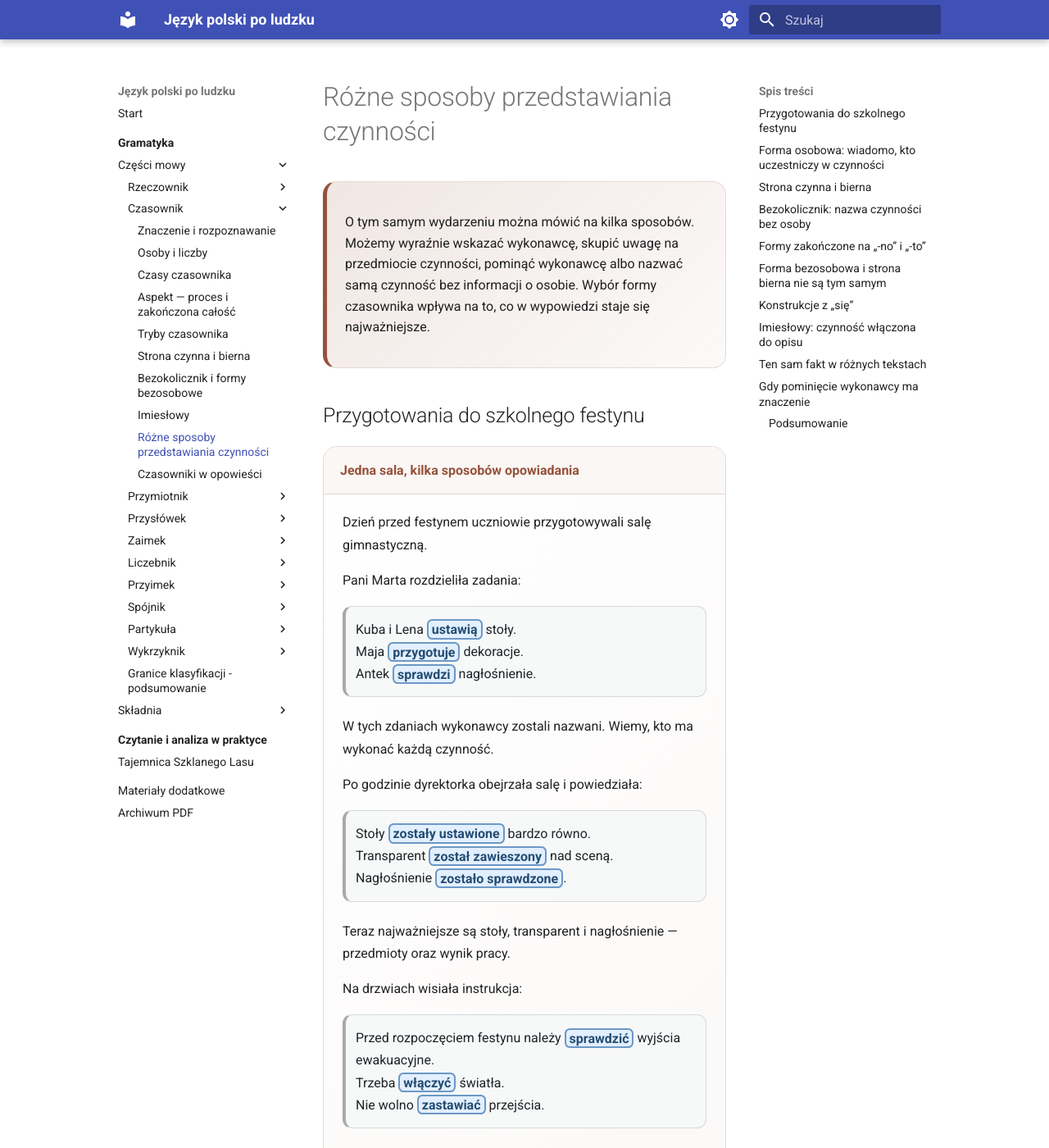
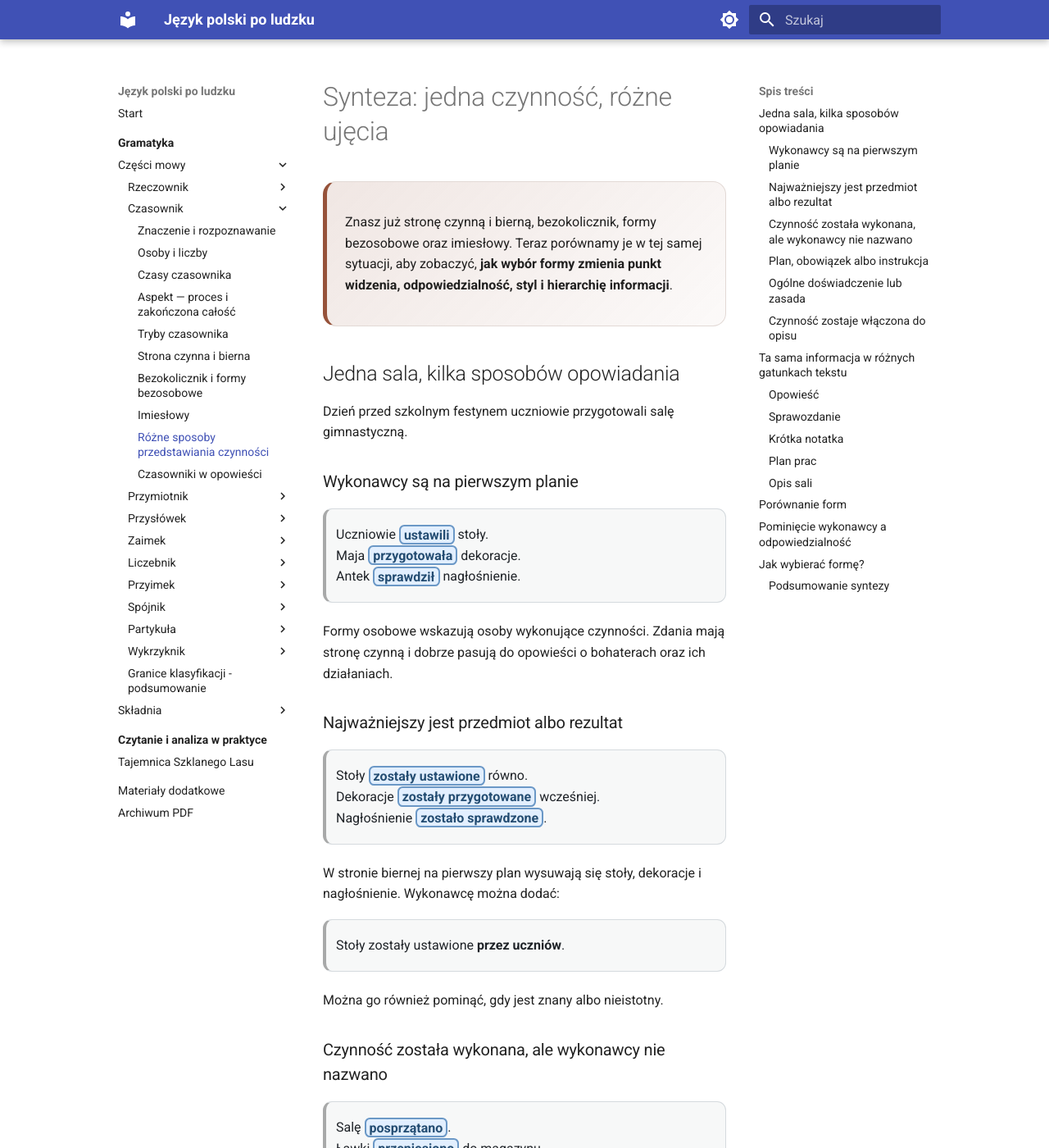
Before and after one commit to dchorazkiewicz/SP_JP, an MkDocs documentation site: the page built from docs/gramatyka/czesci-mowy/czasownik/strony-i-formy-nieosobowe.md, in a window 1280 px wide and 1400 px high. Shown: the whole window at 82% size. Built offline with MkDocs 1.6.1 and Material for MkDocs 9.7.7, drawn with Linux system fonts in a browser that asks for light colours; some of the changed text lies outside the part shown.

Commit message:
Przekształć przegląd form czasownika w syntezę

```diff
--- a/docs/gramatyka/czesci-mowy/czasownik/strony-i-formy-nieosobowe.md
+++ b/docs/gramatyka/czesci-mowy/czasownik/strony-i-formy-nieosobowe.md
@@ -1,239 +1,180 @@
-# Różne sposoby przedstawiania czynności
+# Synteza: jedna czynność, różne ujęcia
 
 <div class="verb-lesson" markdown>
 
 <div class="lead-box" markdown>
 
-O tym samym wydarzeniu można mówić na kilka sposobów. Możemy wyraźnie wskazać wykonawcę, skupić uwagę na przedmiocie czynności, pominąć wykonawcę albo nazwać samą czynność bez informacji o osobie. Wybór formy czasownika wpływa na to, co w wypowiedzi staje się najważniejsze.
+Znasz już stronę czynną i bierną, bezokolicznik, formy bezosobowe oraz imiesłowy. Teraz porównamy je w tej samej sytuacji, aby zobaczyć, **jak wybór formy zmienia punkt widzenia, odpowiedzialność, styl i hierarchię informacji**.
 
 </div>
 
-## Przygotowania do szkolnego festynu
+## Jedna sala, kilka sposobów opowiadania
 
-<div class="verb-story" markdown>
-  <div class="verb-story__title">Jedna sala, kilka sposobów opowiadania</div>
-  <div class="verb-story__body" markdown>
+Dzień przed szkolnym festynem uczniowie przygotowali salę gimnastyczną.
 
-Dzień przed festynem uczniowie przygotowywali salę gimnastyczną.
+### Wykonawcy są na pierwszym planie
 
-Pani Marta rozdzieliła zadania:
+> Uczniowie <span class="verb-form">ustawili</span> stoły.
+> Maja <span class="verb-form">przygotowała</span> dekoracje.
+> Antek <span class="verb-form">sprawdził</span> nagłośnienie.
 
-> Kuba i Lena <span class="verb-form">ustawią</span> stoły.
-> Maja <span class="verb-form">przygotuje</span> dekoracje.
-> Antek <span class="verb-form">sprawdzi</span> nagłośnienie.
+Formy osobowe wskazują osoby wykonujące czynności. Zdania mają stronę czynną i dobrze pasują do opowieści o bohaterach oraz ich działaniach.
 
-W tych zdaniach wykonawcy zostali nazwani. Wiemy, kto ma wykonać każdą czynność.
+### Najważniejszy jest przedmiot albo rezultat
 
-Po godzinie dyrektorka obejrzała salę i powiedziała:
-
-> Stoły <span class="verb-form">zostały ustawione</span> bardzo równo.
-> Transparent <span class="verb-form">został zawieszony</span> nad sceną.
+> Stoły <span class="verb-form">zostały ustawione</span> równo.
+> Dekoracje <span class="verb-form">zostały przygotowane</span> wcześniej.
 > Nagłośnienie <span class="verb-form">zostało sprawdzone</span>.
 
-Teraz najważniejsze są stoły, transparent i nagłośnienie — przedmioty oraz wynik pracy.
+W stronie biernej na pierwszy plan wysuwają się stoły, dekoracje i nagłośnienie. Wykonawcę można dodać:
 
-Na drzwiach wisiała instrukcja:
+> Stoły zostały ustawione <strong>przez uczniów</strong>.
 
-> Przed rozpoczęciem festynu należy <span class="verb-form">sprawdzić</span> wyjścia ewakuacyjne.
-> Trzeba <span class="verb-form">włączyć</span> światła.
-> Nie wolno <span class="verb-form">zastawiać</span> przejścia.
+Można go również pominąć, gdy jest znany albo nieistotny.
 
-Bezokoliczniki nazywają potrzebne czynności, ale nie wskazują jednej osoby.
-
-Wieczorem w notatce zapisano:
+### Czynność została wykonana, ale wykonawcy nie nazwano
 
 > Salę <span class="verb-form">posprzątano</span>.
 > Ławki <span class="verb-form">przeniesiono</span> do magazynu.
 > Sprzęt <span class="verb-form">zabezpieczono</span>.
 
-Wiadomo, że ktoś wykonał te prace, lecz wykonawcy nie zostali nazwani.
-
-Reporterka napisała natomiast:
-
-> Sala, <span class="verb-form">przygotowana</span> przez uczniów, czekała na gości. Przy wejściu stali wolontariusze <span class="verb-form">rozdający</span> programy.
-
-Imiesłowy włączają informację o czynności do opisu sali i wolontariuszy.
-
-  </div>
-</div>
-
-## Forma osobowa: wiadomo, kto uczestniczy w czynności
-
-> Maja <span class="verb-form">przygotowała</span> dekoracje.
-> <span class="verb-form">Ustawiamy</span> stoły.
-> Jutro <span class="verb-form">sprawdzicie</span> nagłośnienie.
-
-Formy osobowe wskazują osobę i liczbę. Często przekazują również czas, tryb i rodzaj.
-
-Wykonawca może być nazwany osobnym wyrazem:
-
-> Maja przygotowała dekoracje.
-
-Może też wynikać z formy czasownika:
-
-> Przygotowałam dekoracje. — mówi „ja”, osoba rodzaju żeńskiego.
-
-Formy osobowe są podstawą większości zdań opowiadających o bohaterach i ich działaniach.
-
-## Strona czynna i bierna
+Formy na **-no** i **-to** informują o wykonanej czynności, ale nie dopasowują się do rzeczownika i nie wskazują konkretnej osoby.
 
 Porównaj:
 
-> Uczniowie <span class="verb-form">przygotowali</span> salę.
-> Sala <span class="verb-form">została przygotowana</span> przez uczniów.
-
-Oba zdania mogą opisywać to samo wydarzenie. Różnią się budową i rozłożeniem uwagi.
-
-W **stronie czynnej** podmiot jest najczęściej wykonawcą:
-
-> Uczniowie przygotowali salę.
-
-W **stronie biernej** podmiot nazywa osobę lub rzecz objętą czynnością:
-
-> Sala została przygotowana przez uczniów.
-
-Wykonawcę można podać po wyrażeniu **przez uczniów**, ale można go także pominąć:
-
+> Salę przygotowano.
 > Sala została przygotowana.
 
-Strona bierna jest przydatna, gdy ważniejszy jest przedmiot czynności, rezultat albo procedura niż sam wykonawca.
-
-[Dokładne wyjaśnienie strony czynnej i biernej](../strona-czynna-i-bierna/){ .md-button }
-
-## Bezokolicznik: nazwa czynności bez osoby
-
-> trzeba <span class="verb-form">posprzątać</span>;
-> można <span class="verb-form">wejść</span>;
-> chcę <span class="verb-form">pomóc</span>;
-> zaczęli <span class="verb-form">ustawiać</span> krzesła.
-
-Bezokoliczniki **posprzątać**, **wejść**, **pomóc** i **ustawiać** nie wskazują osoby, liczby ani czasu. Informację o wykonawcy daje inne słowo albo cała sytuacja.
-
-> Chcę pomóc. — wykonawcą jest „ja”.
-> Uczniowie chcą pomóc. — wykonawcami są uczniowie.
-> Trzeba pomóc. — nie wskazano konkretnej osoby.
-
-Bezokolicznik pojawia się również w instrukcjach:
-
-> Umyć owoce. Pokroić je. Włożyć do miski.
-
-Czytelnik rozumie, że ma wykonać wymienione czynności.
-
-## Formy zakończone na „-no” i „-to”
-
-> Salę <span class="verb-form">posprzątano</span>.
-> Drzwi <span class="verb-form">zamknięto</span>.
-> Podczas zebrania <span class="verb-form">omówiono</span> plan wycieczki.
-
-Formy **posprzątano**, **zamknięto** i **omówiono** informują o wykonaniu czynności, ale nie wskazują osoby.
-
-Wykonawca istnieje w rzeczywistości. Sala nie posprzątała się sama. Zdanie po prostu go nie nazywa.
-
-Takie formy są częste w sprawozdaniach, wiadomościach, kronikach i opisach procedur.
-
-## Forma bezosobowa i strona bierna nie są tym samym
-
-> Salę <span class="verb-form">przygotowano</span>.
-> Sala <span class="verb-form">została przygotowana</span>.
-
-Znaczenie może być podobne, ale budowa jest inna.
-
-W zdaniu **Salę przygotowano** wyraz **salę** pozostaje w bierniku, a forma **przygotowano** się nie zmienia:
-
-> Salę przygotowano.
-> Sale przygotowano.
-> Boisko przygotowano.
-
-W stronie biernej rzeczownik jest podmiotem, a forma dopasowuje się do jego rodzaju i liczby:
+W pierwszym zdaniu forma **przygotowano** pozostaje niezmienna. W drugim forma bierna dostosowuje się do podmiotu:
 
 > Sala została przygotowana.
 > Sale zostały przygotowane.
 > Boisko zostało przygotowane.
 
-## Konstrukcje z „się”
+### Plan, obowiązek albo instrukcja
+
+> Trzeba <span class="verb-form">sprawdzić</span> wyjścia ewakuacyjne.
+> Należy <span class="verb-form">włączyć</span> światła.
+> Nie wolno <span class="verb-form">zastawiać</span> przejścia.
+
+Bezokolicznik nazywa czynność bez wskazania osoby, liczby i czasu. Informację o konieczności, możliwości albo zakazie przekazuje cała konstrukcja.
+
+W poleceniu skrótowym bezokolicznik może wystąpić sam:
+
+> Umyć owoce. Pokroić je. Włożyć do miski.
+
+Odbiorca rozumie z sytuacji, że ma wykonać czynności.
+
+### Ogólne doświadczenie lub zasada
 
 > W tej sali dobrze <span class="verb-form">tańczy się</span>.
+> W bibliotece nie <span class="verb-form">rozmawia się</span> głośno.
 > Z tego miejsca łatwo <span class="verb-form">widzi się</span> scenę.
-> W bibliotece nie <span class="verb-form">rozmawia się</span> głośno.
 
-Takie zdania mówią o ogólnym doświadczeniu, zwyczaju albo zasadzie i nie wskazują konkretnej osoby.
+Konstrukcje z **się** nie wskazują konkretnego wykonawcy. Mówią o ogólnym doświadczeniu, zwyczaju albo zasadzie.
 
-Nie każde **się** tworzy jednak konstrukcję bezosobową:
+Nie każde **się** jest bezosobowe:
 
-> Maja <span class="verb-form">myje się</span>.
-> Kuba i Lena <span class="verb-form">wspierają się</span>.
-> Drzwi <span class="verb-form">otwierają się</span> powoli.
+> Maja myje się. — czynność dotyczy wykonawcy;
+> Kuba i Lena wspierają się. — czynność wzajemna;
+> Drzwi otwierają się powoli. — zmiana stanu.
 
-W pierwszym zdaniu czynność wraca do wykonawcy, w drugim jest wzajemna, a w trzecim opisuje zmianę stanu. Znaczenie **się** trzeba odczytywać z całej konstrukcji.
-
-## Imiesłowy: czynność włączona do opisu
+### Czynność zostaje włączona do opisu
 
 > <span class="verb-form">Śpiewające</span> dzieci stały na scenie.
 > Przy ścianie ustawiono <span class="verb-form">przygotowane</span> stoły.
-> <span class="verb-form">Czytając</span> program, Maja zaznaczała najważniejsze punkty.
+> <span class="verb-form">Czytając</span> program, Maja zaznaczała ważne punkty.
 > <span class="verb-form">Sprawdziwszy</span> nagłośnienie, Antek odłożył instrukcję.
 
-Imiesłowy zachowują związek z czynnością, lecz pełnią inne zadania niż zwykłe formy osobowe. Mogą określać rzeczownik albo pokazywać relację między dwiema czynnościami.
+Imiesłowy pozwalają określać rzeczownik albo dołączać drugą czynność. Nie zastępują automatycznie formy osobowej; wykonują inne zadanie w zdaniu.
 
-[Dokładne wyjaśnienie imiesłowów](../imieslowy/){ .md-button }
-
-## Ten sam fakt w różnych tekstach
+## Ta sama informacja w różnych gatunkach tekstu
 
 Załóżmy, że uczniowie ustawili scenę.
 
-**W opowieści:**
+### Opowieść
 
 > Uczniowie <span class="verb-form">ustawili</span> scenę i zawiesili lampy.
 
-**W sprawozdaniu:**
+Wykonawcy oraz kolejność działań są ważni.
 
-> Scena <span class="verb-form">została ustawiona</span> w sali gimnastycznej.
+### Sprawozdanie
 
-**W krótkiej notatce:**
+> Scena <span class="verb-form">została ustawiona</span> przy północnej ścianie.
+
+Najważniejszy jest rezultat i położenie sceny.
+
+### Krótka notatka
 
 > Scenę <span class="verb-form">ustawiono</span> przy północnej ścianie.
 
-**W planie prac:**
+Tekst potwierdza wykonanie zadania bez wskazywania osoby.
+
+### Plan prac
 
 > Trzeba <span class="verb-form">ustawić</span> scenę przed godziną dziewiątą.
 
-**W opisie:**
+Na pierwszym planie jest konieczność wykonania czynności.
+
+### Opis sali
 
 > <span class="verb-form">Ustawiona</span> przy ścianie scena zajmowała prawie całą szerokość sali.
 
-Każda forma odpowiada na inną potrzebę. Jedna pokazuje wykonawcę, druga przedmiot czynności, trzecia wykonanie zadania, czwarta obowiązek, a piąta wykorzystuje czynność jako część opisu.
+Czynność staje się częścią opisu sceny.
 
-## Gdy pominięcie wykonawcy ma znaczenie
+## Porównanie form
+
+| Forma | Co wysuwa na pierwszy plan? | Przykład |
+|---|---|---|
+| osobowa w stronie czynnej | wykonawcę i jego działanie | uczniowie ustawili scenę |
+| strona bierna | przedmiot lub rezultat czynności | scena została ustawiona |
+| forma na -no, -to | wykonanie bez nazwania osoby | scenę ustawiono |
+| bezokolicznik | samą czynność, obowiązek lub plan | trzeba ustawić scenę |
+| konstrukcja z się | ogólną zasadę lub doświadczenie | dobrze się pracuje |
+| imiesłów | czynność włączoną do opisu lub relację dwóch czynności | ustawiona scena; czytając, notował |
+
+Tabela porządkuje zjawiska poznane wcześniej. Nie zastępuje analizy pełnego zdania.
+
+## Pominięcie wykonawcy a odpowiedzialność
 
 > Popełniono błąd.
 > Dokument został zgubiony.
 
-Takie zdania przekazują informację o zdarzeniu, ale nie mówią, kto ponosi odpowiedzialność. Czasem jest to uzasadnione:
+Zdania informują o zdarzeniu, ale nie wskazują osoby odpowiedzialnej. Czasem jest to uzasadnione:
 
 > Podczas doświadczenia zmierzono temperaturę wody.
 
-W opisie procedury wykonawca nie musi być ważny.
+W opisie procedury wykonawca może być nieistotny.
 
-Czasem jednak lepiej go nazwać:
+Czasem dokładniej będzie go nazwać:
 
+> Zespół popełnił błąd w tabeli.
 > Sekretarz zgubił dokument.
-> Zespół popełnił błąd w tabeli.
 
-Wybór formy może więc wpływać nie tylko na styl, lecz także na sposób przedstawienia odpowiedzialności.
+Wybór formy wpływa więc nie tylko na gramatykę, lecz także na sposób przedstawienia odpowiedzialności.
+
+## Jak wybierać formę?
+
+<div class="verb-step-list">
+  <div class="verb-step"><strong>Ustal, co ma być najważniejsze.</strong> Wykonawca, rezultat, obowiązek czy opis?</div>
+  <div class="verb-step"><strong>Sprawdź, czy wykonawca powinien być nazwany.</strong></div>
+  <div class="verb-step"><strong>Dobierz formę do gatunku tekstu.</strong> Opowieść, instrukcja, sprawozdanie i opis mają inne potrzeby.</div>
+  <div class="verb-step"><strong>Rozróżnij stronę bierną i formę na -no, -to.</strong></div>
+  <div class="verb-step"><strong>Przy konstrukcji z „się” ustal jej znaczenie.</strong></div>
+  <div class="verb-step"><strong>Przy imiesłowie sprawdź jego funkcję i wykonawcę.</strong></div>
+</div>
 
 <div class="verb-mini-summary">
-<h3>Podsumowanie</h3>
+<h3>Podsumowanie syntezy</h3>
 <ul>
-  <li>Forma osobowa wskazuje osobę i liczbę wykonawcy lub uczestnika zdarzenia.</li>
-  <li>Strona czynna skupia uwagę zwykle na wykonawcy, a bierna — na osobie lub rzeczy objętej czynnością.</li>
-  <li>Bezokolicznik nazywa czynność bez informacji o osobie, liczbie i czasie.</li>
-  <li>Formy na <strong>-no</strong> i <strong>-to</strong> informują o czynności bez wskazania wykonawcy.</li>
-  <li>Konstrukcje z <strong>się</strong> mogą być bezosobowe, ale słowo <strong>się</strong> pełni także inne funkcje.</li>
-  <li>Imiesłowy pozwalają wykorzystać znaczenie czynności w opisie lub połączyć dwie czynności.</li>
-  <li>Wybór formy zależy od tego, jaka informacja ma być najważniejsza.</li>
+  <li>Ta sama sytuacja może zostać przedstawiona z perspektywy wykonawcy, przedmiotu, rezultatu, obowiązku albo opisu.</li>
+  <li>Forma osobowa, strona bierna, konstrukcja bezosobowa, bezokolicznik i imiesłów nie są wymienne.</li>
+  <li>Wybór formy zależy od znaczenia, gatunku tekstu i potrzeb odbiorcy.</li>
+  <li>Pominięcie wykonawcy może być neutralne, ale może również ukrywać odpowiedzialność.</li>
+  <li>Dobra analiza zaczyna się od pytania: jaka informacja ma być na pierwszym planie?</li>
 </ul>
 </div>
 
-[Przejdź dalej: strona czynna i bierna](../strona-czynna-i-bierna/){ .md-button .md-button--primary }
+[Przejdź dalej: czasowniki w opowieści](../czasowniki-w-tekscie/){ .md-button .md-button--primary }
 
 </div>
```
